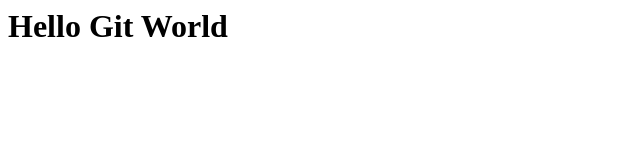
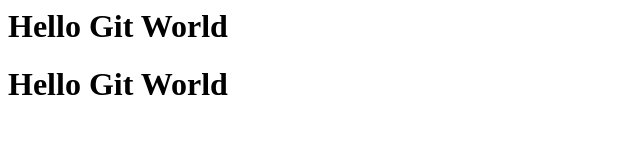
Before and after one commit to iPaff/GitGithubLectures, a plain HTML site: page index.html in a window 1280 px wide. Shown: the whole page, without its empty margins (0-640 px from the left). Drawn offline with Linux system fonts and the light colour scheme.

Commit message:
Second commit
this

```diff
--- a/index.html
+++ b/index.html
@@ -1 +1,2 @@
 <h1>Hello Git World</h1>
+<h1>Hello Git World</h1>
```
